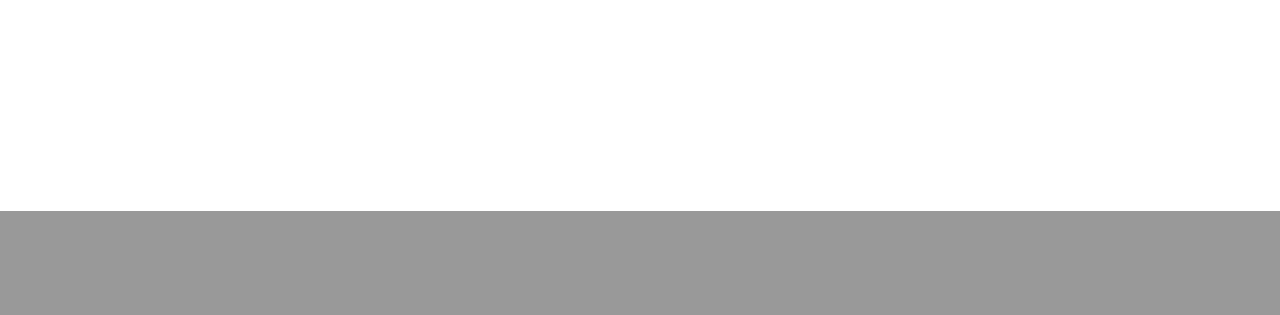
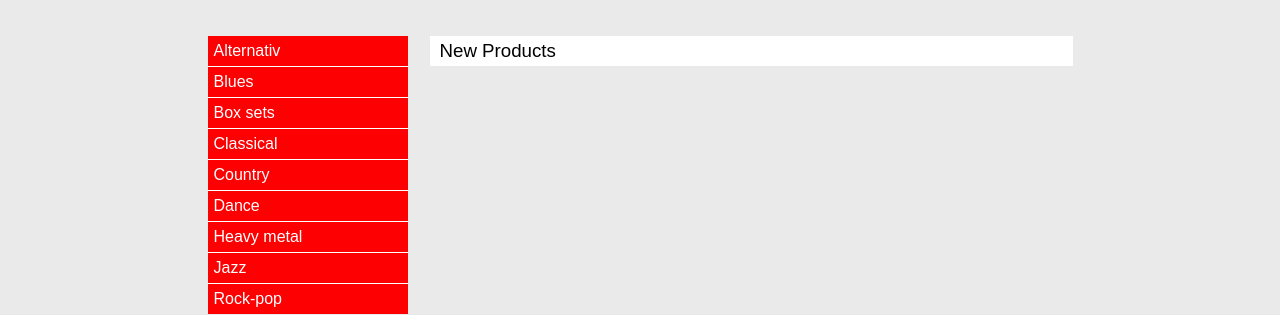
Before and after one commit to Assaffr/Musicstore, a PHP site: page / in a window 1280 px wide; the page is wider, and only the part inside the window is pictured. Shown: the part 589-904 px from the top of that part. Before the commit the page ends 800 px from the top of that part, so only its background shows below. Run offline with PHP 8.4, Linux system fonts and the light colour scheme.

Commit message:
Add the  <aside> > <nav> with tha main content

```diff
--- a/index.html
+++ b/index.html
@@ -9,7 +9,7 @@
 
 	<body>
 		<header>
-			<div class="centerd">
+			<div class="centerd top-nav">
 				 <nav>
 					<ul>
 						<li><a href="#">Home</a></li>
@@ -98,11 +98,37 @@
 
 				</figcaption>
 			</figure>
-
+			<div class="C-B"></div>
 		</section>
 
-		<main>
+		<main class="centerd">
 
+			<aside>
+				<nav>
+					<ul>
+						<li>Alternativ</li>
+						<li>Blues</li>
+						<li>Box sets</li>
+						<li>Classical</li>
+						<li>Country</li>
+						<li>Dance</li>
+						<li>Heavy metal</li>
+						<li>Jazz</li>
+						<li>Rock-pop</li>
+					</ul>
+				</nav>
+			</aside>
+
+			<section id="content">
+
+				<div class="head-box">
+					<h3>New Products</h3>
+				</div>
+
+
+			</section>
+
+			<div class="C-B"></div>
 		</main>
 	</body>
 </html>
--- a/style/main.css
+++ b/style/main.css
@@ -4,6 +4,16 @@ body {
 	margin: 0px;
 	padding: 0px;
 	font-family: Arial, Helvetica, sans-serif;
+	background-color:#EAEAEA;
+}
+
+.C-B{
+	clear:both;
+}
+
+header{
+	background-color:#fff;
+
 }
 
 nav {
@@ -21,9 +31,14 @@ figure{
 }
 
 .centerd{
-	max-width:864px;
+	max-width:865px;
 	height:inherit ;
 	margin: 0 auto;
+
+
+}
+
+.top-nav{
 	padding: 8.5px 0px;
 
 }
@@ -120,9 +135,10 @@ a {
 }
 
 #top-bar-pics{
-	height:534px;
+	height:473px;
 	width:1422px;
 	margin:0 auto;
+	margin-bottom:37px;
 }
 
 #top-bar-pics figure{
@@ -153,3 +169,44 @@ a {
 	width:100%;
 
 }
+main aside{
+	width:200px;
+	float:left;
+
+}
+
+main aside ul{
+	list-style-type:none;
+	background-color:#fff;
+	padding:0;
+	margin:0;
+	color:#fff;
+
+}
+
+main aside ul li{
+
+	padding:6px;
+	background-color:#fd0002;
+	margin-bottom:1px;
+}
+
+#content{
+	float:left;
+	margin-left:22px;
+
+}
+
+#content .head-box{
+	width:623px;
+	height:22px;
+	background-color:#fff;
+	padding: 4px 10px;
+
+}
+
+#content .head-box h3{
+	margin:0;
+	font-weight:normal;
+
+}
```
